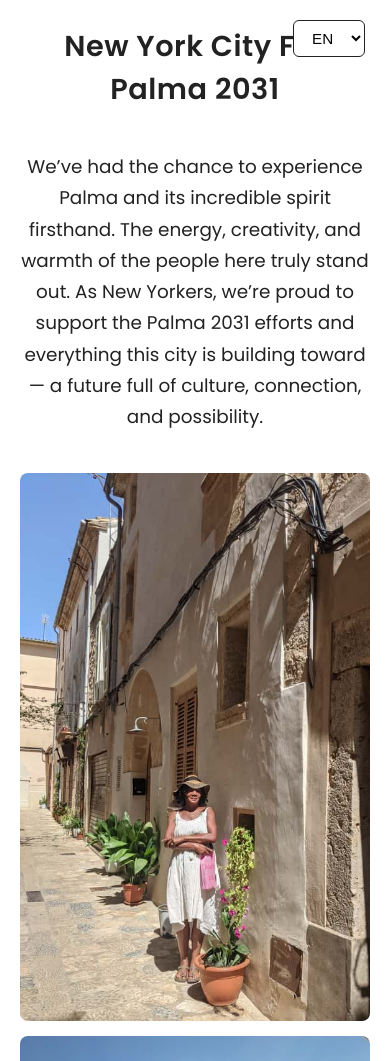
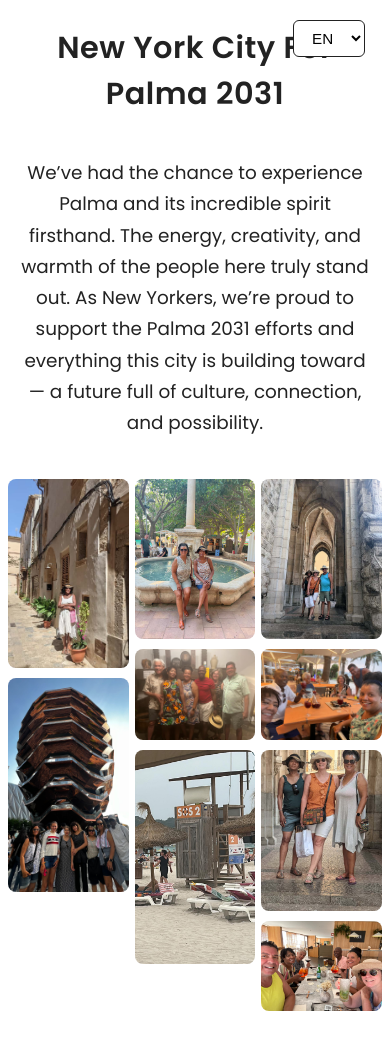
Before and after one commit to NYCP2031/NYP2031, a plain HTML site: page index.html in a window 390 px wide. Shown: the top 1061 px of the page. Drawn offline with Linux system fonts and the light colour scheme.

Commit message:
Update index.html

```diff
--- a/index.html
+++ b/index.html
@@ -24,7 +24,7 @@
     }
 
     h1 {
-      font-size: 1.8em;
+      font-size: 1.9em;
       font-weight: 600;
       margin: 0;
       letter-spacing: 0.5px;
@@ -62,26 +62,27 @@
       padding: 0 15px;
     }
 
-    /* ===== Masonry Gallery ===== */
+    /* ===== Masonry Gallery (Always 3 columns) ===== */
     .gallery {
       column-count: 3;
-      column-gap: 15px;
+      column-gap: 10px;
       max-width: 1000px;
       margin: 0 auto;
-      padding: 0 20px 40px;
+      padding: 0 10px 40px;
     }
 
-    @media (max-width: 900px) {
-      .gallery { column-count: 2; }
-    }
-
+    /* Keep 3 columns even on mobile */
     @media (max-width: 600px) {
-      .gallery { column-count: 1; }
+      .gallery {
+        column-count: 3;
+        column-gap: 6px;
+        padding: 0 8px 30px;
+      }
     }
 
     .gallery img {
       width: 100%;
-      margin-bottom: 15px;
+      margin-bottom: 10px;
       border-radius: 8px;
       cursor: pointer;
       transition: transform 0.25s ease, box-shadow 0.25s ease;
```
